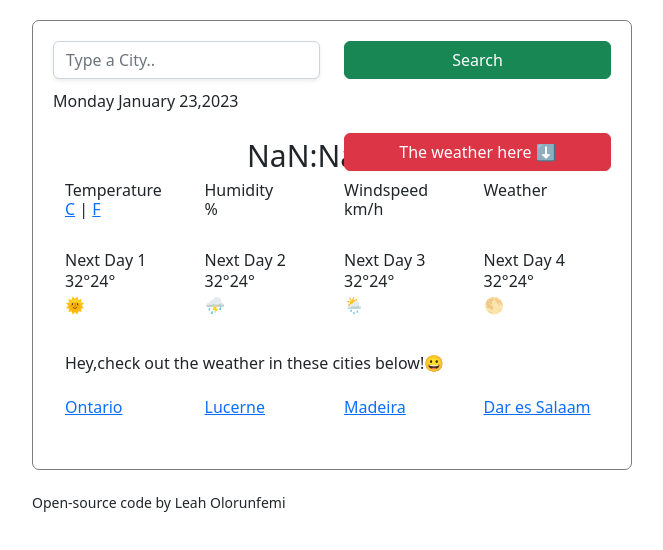
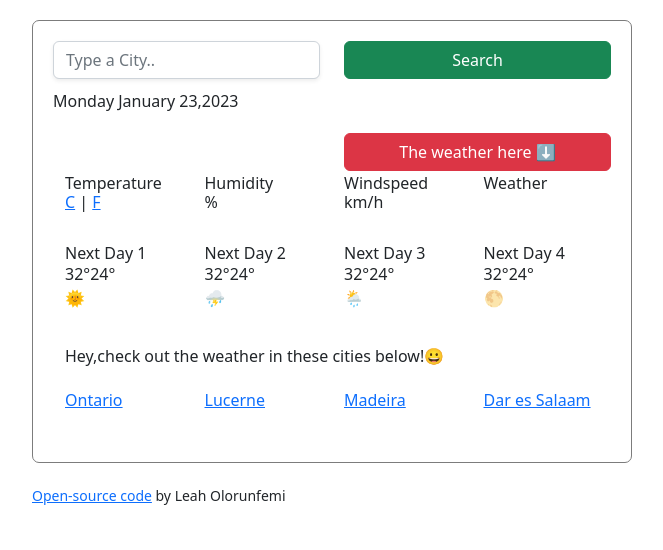
Before and after one commit to Leah-Olorunfemi/LEAHS-WEATHER-APP-PROJECT, a plain HTML site: page index.html in a window 1280 px wide. Shown: the whole page, without its empty margins (308-971 px from the left). Drawn offline with nearby package versions, Linux system fonts and the light colour scheme; no server answers.

Commit message:
Updated index.html
Added open source link to index.html  file.

```diff
--- a/index.html
+++ b/index.html
@@ -54,6 +54,7 @@
                     <div class="col-4">
                         <h1 id="city-searched"></h1>
                     </div>
+
                     <div class="col-2" id="time"></div>
                     <div class="col-6">
                         <button class="btn btn-danger w-100" id="current-locationbtn">The weather here ⬇</button>
@@ -124,7 +125,9 @@
                             Salaam</a></div>
                 </div>
             </div>
-            <small>Open-source code by Leah Olorunfemi</small>
+            <small> <a href="https://github.com/Leah-Olorunfemi/LEAHS-WEATHER-APP-PROJECT" target="_blank">Open-source
+                    code</a> by Leah
+                Olorunfemi</small>
         </div>
     </div>
 
--- a/js/script.js
+++ b/js/script.js
@@ -54,8 +54,8 @@ function formatDate(timestamp) {
   return `${hours}:${mins}`;
 }
 
-let timeShown = document.querySelector("#time");
-timeShown.innerHTML = formatDate();
+// let timeShown = document.querySelector("#time");
+// timeShown.innerHTML = formatDate();
 
 function displayWeather(response) {
   // console.log(response.data);
--- a/js/trialscript.js
+++ b/js/trialscript.js
@@ -145,3 +145,7 @@ madeiraWeather.addEventListener("click", getMadeiraWeather);
 
 let daresalamWeather = document.querySelector("#daresalam");
 daresalamWeather.addEventListener("click", getDaresalamWeather);
+
+// var str = new String("Demo Text");
+// document.write(str.bold());
+// alert(str.bold());
```
Also changed, not shown: css/style.css (+1 -7 lines).
